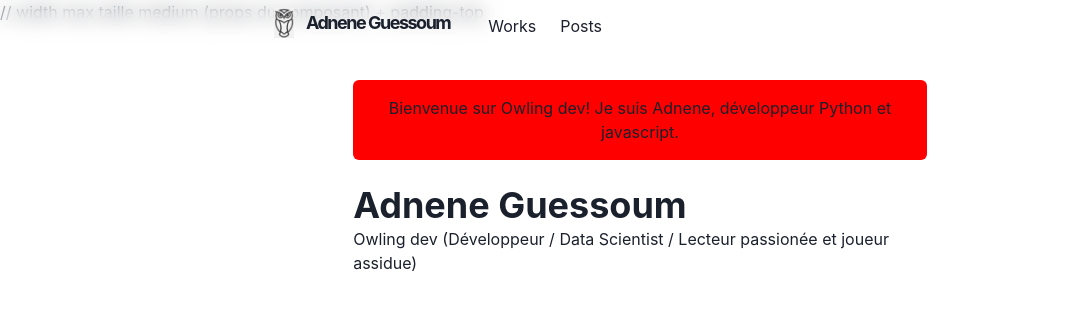
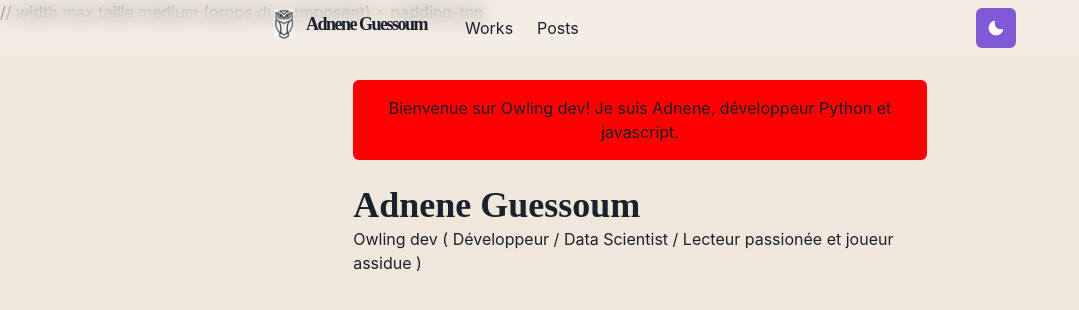
Before and after one commit to adnene-guessoum/Owling-dev, a Next.js app: page / in a window 1280 px wide. Shown: the top 310 px of the page, without its empty margins (0-1079 px from the left). Built offline with nearby package versions, Linux system fonts and the light colour scheme.

Commit message:
Add a toggle Button to navbar for light/dark mode

```diff
--- a/components/navbar.js
+++ b/components/navbar.js
@@ -19,6 +19,8 @@
 
 // commonly used interface icon provided by chakra-ui
 import { HamburgerIcon } from '@chakra-ui/icons'
+
+import ThemeToggleButton from './theme-toggle'
 
 const LinkItem = ({ href, path, children}) => {
 	const active = path === href
@@ -78,6 +80,8 @@
 		</Stack>
 
 		<Box flex={1} align="right">
+
+		<ThemeToggleButton />
 		<Box ml={2} display={{base:'inline-block' , md:'none'}}>
 		<Menu>
 		<MenuButton as={IconButton} icon={<HamburgerIcon />} variant="outline"
--- /dev/null
+++ b/components/theme-toggle.js
@@ -0,0 +1,17 @@
+// Ajouter un boutton pour passer de mode jour à nuit
+import { IconButton, useColorMode, useColorModeValue } from '@chakra-ui/react'
+import { SunIcon, MoonIcon } from '@chakra-ui/icons'
+
+const ThemeToggleButton = () => {
+	const { toggleColorMode } = useColorMode()
+
+	return (
+		<IconButton aria-label="Toggle theme"
+		colorScheme={useColorModeValue('purple', 'orange')}
+		icon={useColorModeValue(<MoonIcon />, <SunIcon />)}
+		onClick={toggleColorMode}
+		></IconButton>
+	)
+}
+
+export default ThemeToggleButton
--- /dev/null
+++ b/libs/theme.js
@@ -0,0 +1,60 @@
+// Thème pour supporter mode nuit avec chakra-ui
+
+
+// customiser theme par défaut de chakra-ui
+import { extendTheme } from '@chakra-ui/react'
+import { mode } from '@chakra-ui/theme-tools'
+
+const styles = {
+	global: props => ({
+		body: {
+			bg: mode('#f0e7db', '#202023')(props)
+		}
+	})
+}
+
+
+const components = {
+	Heading: {
+		variants: {
+			'section-title': {
+				textDecoration: 'underline',
+				fontSize: 20,
+				textUnderlineOffset: 6,
+				textDecorationColor: '#525252',
+				textDecorationThickness: 4,
+				marginTop: 3,
+				marginBottom: 4
+			}
+		}
+	},
+	Link: {
+		baseStyle: props => ({
+			color: mode('#3d7aed', '#ff63c3')(props),
+			textUnderlineOffset: 3
+		})
+	}
+}
+
+const fonts = {
+	heading: "'M PLUS Rounded 1c'"
+}
+
+const colors = {
+	glassTeal: '#88ccca'
+}
+
+const config = {
+	initialColorMode: 'dark',
+	useSystemColorMode: true
+}
+
+const theme = extendTheme({
+	config,
+	styles,
+	components,
+	colors,
+	fonts
+})
+
+export default theme
--- a/pages/_app.js
+++ b/pages/_app.js
@@ -9,13 +9,16 @@
 // importer nos composants
 import Layout from '../components/layouts/main'
 
+// compatibilité chakra mode nuit
+import theme from '../libs/theme'
+
 const SiteWeb = ({ Component, pageProps, router }) => {
 				// prop component réfère à la page active
 				// naviguer sur les routes change la page active
 				// toute prop envoyé à component est reçu par la page active
 
 	return (
-		<ChakraProvider>
+		<ChakraProvider theme={theme}>
 			<Layout router={router}>
 			<Component {...pageProps} key={router.route}/>
 			</Layout>
--- /dev/null
+++ b/pages/_document.js
@@ -0,0 +1,20 @@
+// pour intégrer color mode: update theme.js (config)
+// ajouter colormodescript à l'application (next.js -> _document.js)
+import { ColorModeScript } from '@chakra-ui/react'
+import NextDocument, { Html, Head, Main, NextScript } from 'next/document'
+import theme from '../libs/theme'
+
+export default class Document extends NextDocument {
+	render () {
+		return (
+			<Html lang='en'>
+				<Head />
+				<body>
+					<ColorModeScript initialColorMode={theme.config.initialColormode} />
+					<Main />
+					<NextScript />
+				</body>
+			</Html>
+		)
+	}
+}
--- a/pages/index.js
+++ b/pages/index.js
@@ -18,8 +18,8 @@
 		Adnene Guessoum
 		</Heading>
 
-		<p>Owling dev (Développeur / Data Scientist / Lecteur passionée
-			et joueur assidue)</p>
+		<p>Owling dev ( Développeur / Data Scientist / Lecteur passionée
+			et joueur assidue )</p>
 
 		</Box>
 
```
